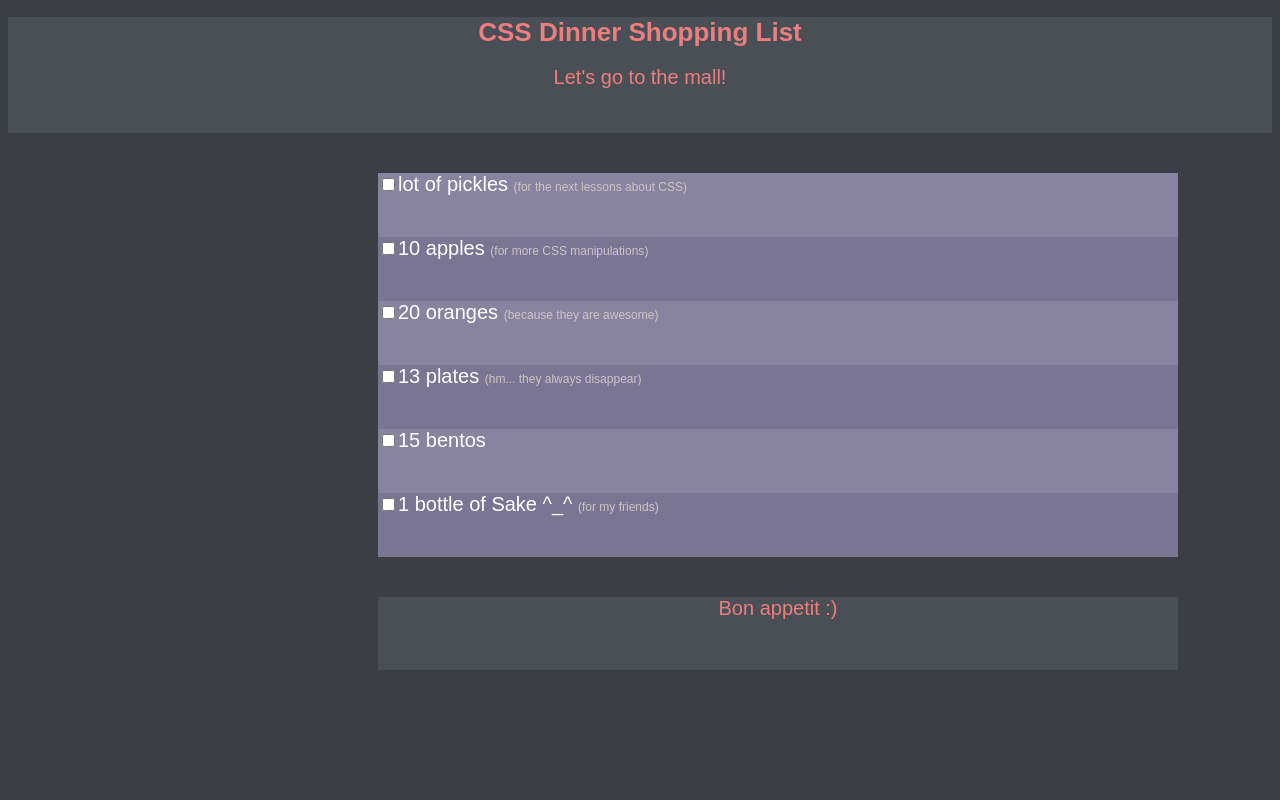
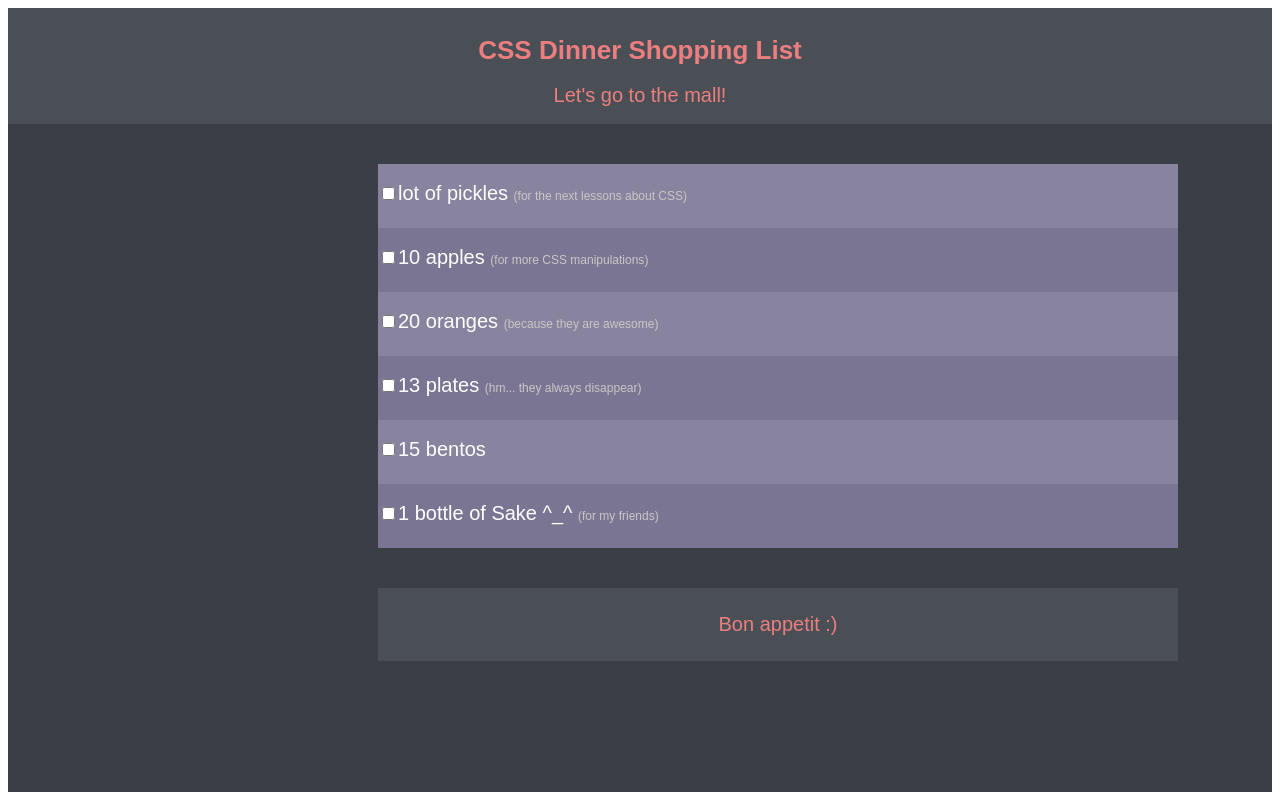
Before and after one commit to maxym-os/beetroot_lesson_4, a plain HTML site: page css-dinner-shopping-list/index.html in a window 1280 px wide. Drawn offline with Linux system fonts and the light colour scheme.

Commit message:
div#container and vertical-align (margin-top) added

```diff
--- a/css-dinner-shopping-list/css/main.css
+++ b/css-dinner-shopping-list/css/main.css
@@ -1,8 +1,13 @@
 body {
     font-family: Arial, sans-serif;
+}
+
+div#container {
     font-size: 20px;
     background-color: #3b3f45;
     color: white;
+    width: 100%;
+    height: 98vh;
 }
 
 header {
@@ -10,6 +15,8 @@ header {
     background-color: #4a4f56;
     text-align: center;
     height: 116px;
+    padding-top: 10px;
+    box-sizing: border-box;
 }
 
 h1 {
@@ -26,6 +33,8 @@ p {
     width: 800px;
     height: 64px;
     margin: 0px;
+    padding-top: 18px;
+    box-sizing: border-box;
 }
 
 p:hover {
@@ -70,4 +79,6 @@ footer {
     height: 73px;
     margin-top: 40px;
     text-align: center;
+    padding-top: 25px;
+    box-sizing: border-box;
 }
--- a/css-dinner-shopping-list/index.html
+++ b/css-dinner-shopping-list/index.html
@@ -7,6 +7,7 @@
         <link rel="shortcut icon" href="img/favicon.png" type="image/png">
     </head>
     <body>
+        <div id="container">
             <header>
                 <h1>CSS Dinner Shopping List</h1>
                 <div>Let's go to the mall!</div>
@@ -34,5 +35,6 @@
             <footer>
                 <div>Bon appetit :)</div>
             </footer>
+        </div>
     </body>
 </html>
```
Lines whose indentation alone changed are shown as unchanged.
